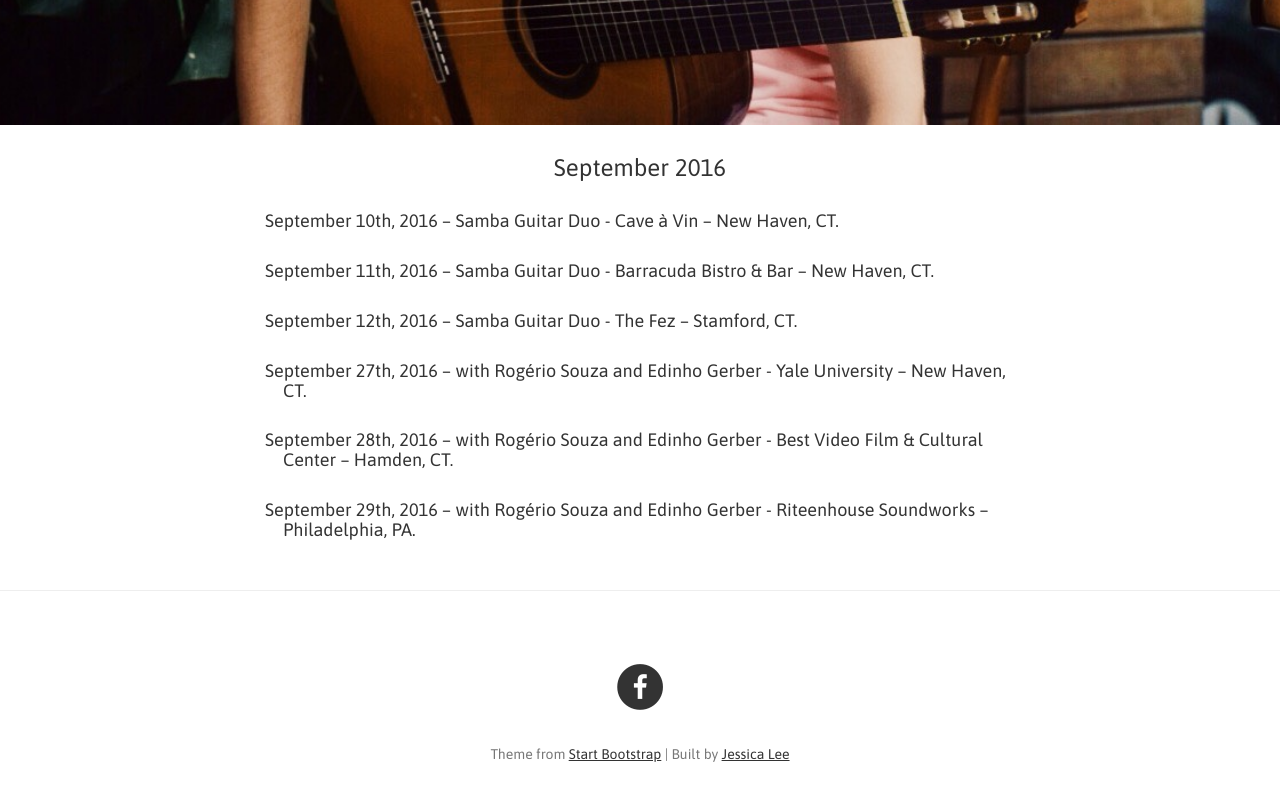
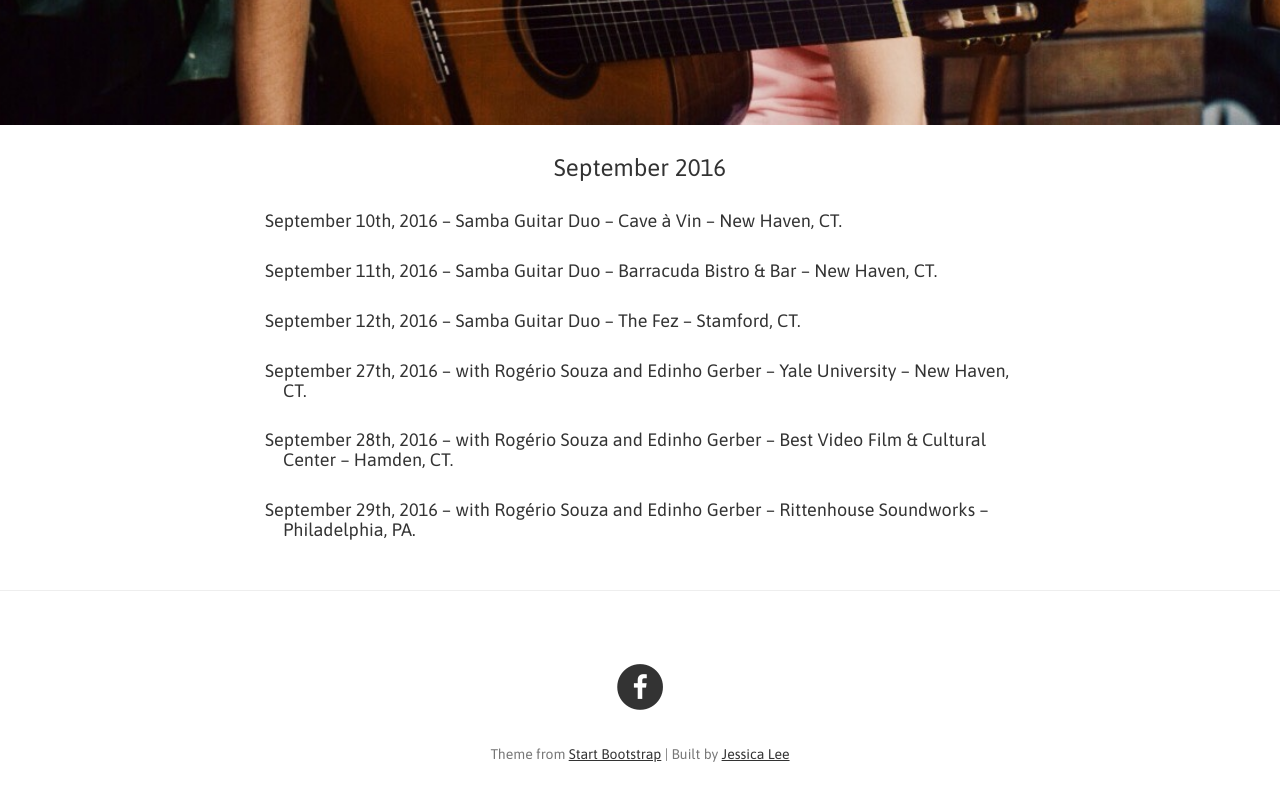
Before and after one commit to spguerra/spguerra.github.io, a website: page events-upcoming.html in a window 1280 px wide. Shown: the part 801-1601 px from the top of the page. Drawn offline with Linux system fonts and the light colour scheme.

Commit message:
Editorial

```diff
--- a/events-upcoming.html
+++ b/events-upcoming.html
@@ -109,12 +109,12 @@
         <div class="row">
             <div class="col-lg-8 col-lg-offset-2 col-md-10 col-md-offset-1">
                 <p><h3>September 2016</h3></p>
-                <p><h5>September 10th, 2016 – Samba Guitar Duo - Cave à Vin – New Haven, CT.</h5></p>
-                <p><h5>September 11th, 2016 – Samba Guitar Duo - Barracuda Bistro &amp; Bar – New Haven, CT.</h5></p>
-                <p><h5>September 12th, 2016 – Samba Guitar Duo - The Fez – Stamford, CT.</h5></p>
-                <p><h5>September 27th, 2016 – with Rogério Souza and Edinho Gerber - Yale University – New Haven, CT.</h5></p>
-                <p><h5>September 28th, 2016 – with Rogério Souza and Edinho Gerber - Best Video Film &amp; Cultural Center – Hamden, CT.</h5></p>
-                <p><h5>September 29th, 2016 – with Rogério Souza and Edinho Gerber - Riteenhouse Soundworks – Philadelphia, PA.</h5></p>
+                <p><h5>September 10th, 2016 – Samba Guitar Duo – Cave à Vin – New Haven, CT.</h5></p>
+                <p><h5>September 11th, 2016 – Samba Guitar Duo – Barracuda Bistro &amp; Bar – New Haven, CT.</h5></p>
+                <p><h5>September 12th, 2016 – Samba Guitar Duo – The Fez – Stamford, CT.</h5></p>
+                <p><h5>September 27th, 2016 – with Rogério Souza and Edinho Gerber – Yale University – New Haven, CT.</h5></p>
+                <p><h5>September 28th, 2016 – with Rogério Souza and Edinho Gerber – Best Video Film &amp; Cultural Center – Hamden, CT.</h5></p>
+                <p><h5>September 29th, 2016 – with Rogério Souza and Edinho Gerber – Rittenhouse Soundworks – Philadelphia, PA.</h5></p>
             </div>
         </div>
     </div>
```
